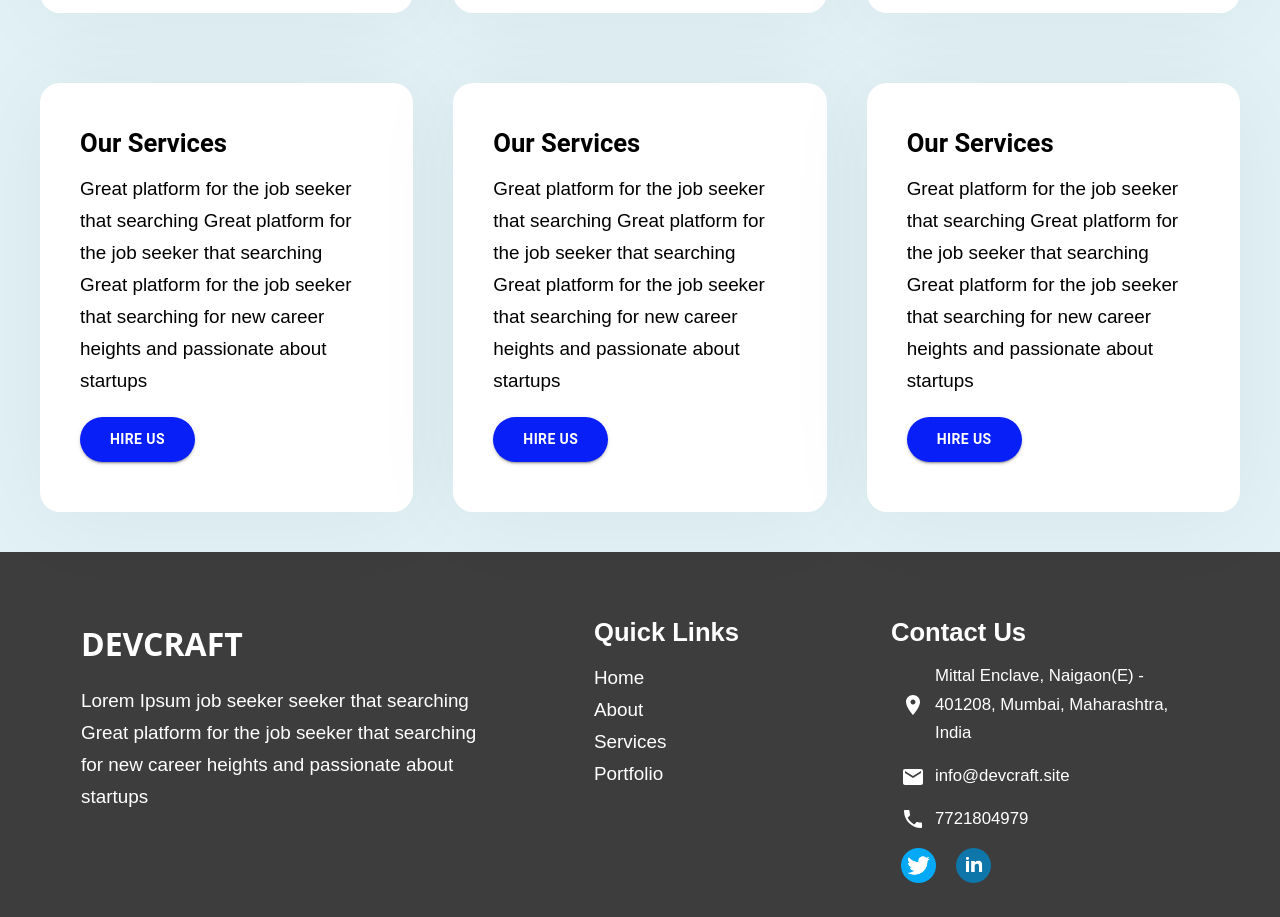
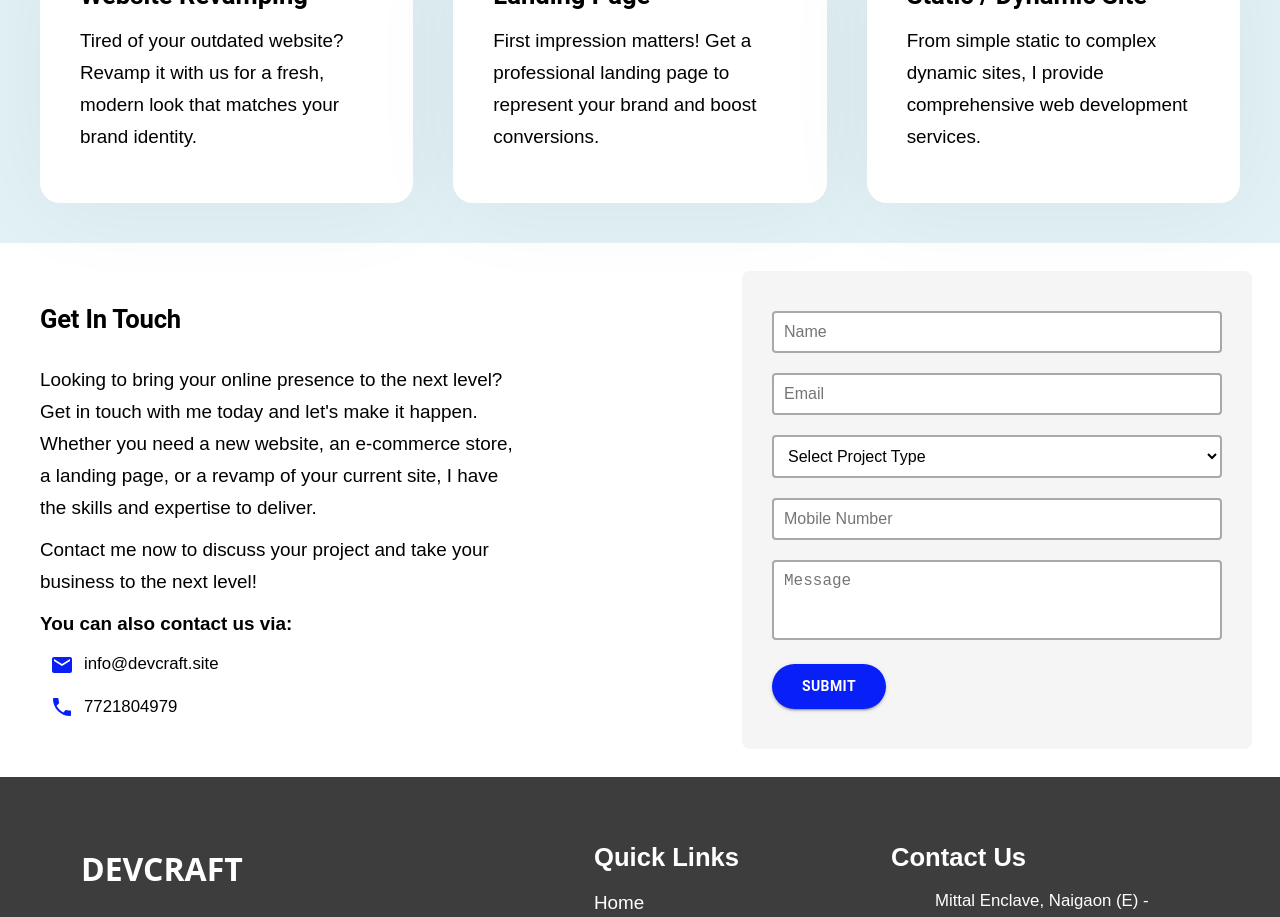
Before and after one commit to KavitaR45/DevCraft, a Next.js app: page / in a window 1280 px wide. Shown: the part 1880-2797 px from the top of the page. Built offline with nearby package versions, Linux system fonts and the light colour scheme.

Commit message:
home page created and content added

```diff
--- a/components/Layout/Footer.js
+++ b/components/Layout/Footer.js
@@ -5,16 +5,15 @@ import Link from "next/link";
 import LocalPhoneIcon from '@material-ui/icons/LocalPhone';
 import MailIcon from '@material-ui/icons/Mail';
 import LocationOnIcon from '@material-ui/icons/LocationOn';
-const Margin8 = {margin:"0 10px"}
 const Footer = () => {
     const desktopMenuItems = [
-        { name: "Home", link: "#feature" },
-        { name: "About", link: "#video" },
-        { name: "Services", link: "#faq" },
-        { name: "Portfolio", link: "#faq" },
+        { name: "Home", link: "#banner" },
+        { name: "About", link: "#about" },
+        { name: "Services", link: "#services" },
     ];
     const theme = useTheme();
     const MarginBottom = {margin:"0 0 14px 0",fontSize:"1.05rem",lineHeight:"1.8rem"}
+    const Margin8 = {margin:"0 10px"}
     return (
         <footer className="footer-deco text-white" style={{ background: `#3D3D3D`, padding: "50px 0 10px 0", }}>
             {/* <img alt='footer-bg-logo' style={{ width: "100%", height: "200px" }} src={"/images/footer-img.png"} /> */}
@@ -22,7 +21,7 @@ const Footer = () => {
                 <Grid item xs={10} sm={10} md={4}>
                     <div>
                         <p className='text-white' style={{ fontSize: "2rem",  fontWeight: "bold", fontFamily: "system-ui", margin: "20px 0" }}>DEVCRAFT</p>
-                        <p className='text-white' style={{...theme.typography.p}}>Lorem Ipsum job seeker seeker that searching Great platform for the job seeker that searching for new career heights and passionate about startups</p>
+                        <p className='text-white' style={{...theme.typography.p}}>From beautiful web design to tailored website development, trust me to bring your digital vision to life. Our web development solutions are customized to fit your unique needs.</p>
                     </div>
                 </Grid>
                 <Grid item xs={10} sm={10} md={2}>
@@ -38,13 +37,13 @@ const Footer = () => {
                 <Grid item xs={10} sm={10} md={3}>
                 <h2 className='text-white' style={{  ...theme.typography.p,marginBottom:"10px" }}>Contact Us</h2>
                 <Grid container alignItems="center" rowSpacing={2}>
-                   <Grid item xs={12} wrap='nowrap' container alignItems="center" style={MarginBottom}><LocationOnIcon style={Margin8} />Mittal Enclave, Naigaon(E) - 401208, Mumbai, Maharashtra, India</Grid>
+                   <Grid item xs={12} wrap='nowrap' container alignItems="center" style={MarginBottom}><LocationOnIcon style={Margin8} />Mittal Enclave, Naigaon (E) - 401208, Mumbai, Maharashtra, India</Grid>
                    <Grid item xs={12} container alignItems="center" style={MarginBottom}><MailIcon style={Margin8} /> info@devcraft.site</Grid>
                    <Grid item xs={12} container alignItems="center" style={MarginBottom}><LocalPhoneIcon style={Margin8} /> 7721804979</Grid>
                 </Grid>
                     <div>
-                        <a href="https://twitter.com/NeuralCMS_ai" aria-label="DevCraft Twitter"><img alt='social-media' style={{ ...IconStyle }} src='/images/twitter.png' aria-label="DevCraft Twitter" /></a>
-                        <a href='https://www.linkedin.com/company/neuralcms' aria-label="DevCraft LinkedIn"><img alt='social-media' style={{ ...IconStyle }} aria-label="DevCraft LinkedIn" src='/images/linkedin.png' /></a>
+                        {/* <a href="https://twitter.com/NeuralCMS_ai" aria-label="DevCraft Twitter"><img alt='social-media' style={{ ...IconStyle }} src='/images/twitter.png' aria-label="DevCraft Twitter" /></a> */}
+                        <a href='https://www.linkedin.com/in/kavita-r-722941205/' target='_blank' aria-label="DevCraft LinkedIn"><img alt='social-media' style={{ ...IconStyle }} aria-label="DevCraft LinkedIn" src='/images/linkedin.png' /></a>
 
                     </div>
                 </Grid>
--- a/components/Layout/Header.js
+++ b/components/Layout/Header.js
@@ -15,16 +15,15 @@ export default function Header() {
   const SocialIcon = () => {
     return (
       <>
-        <a href="https://twitter.com/NeuralCMS_ai" aria-label="DevCraft Twitter"><img alt='social-media' style={{ ...IconStyle }} src='/images/twitter.png' /></a>
-        <a href='https://www.linkedin.com/company/DevCraft' aria-label="DevCraft LinkedIn"><img alt='social-media' style={{ ...IconStyle }} src='/images/linkedin.png' /></a>
+        {/* <a href="https://twitter.com/NeuralCMS_ai" aria-label="DevCraft Twitter"><img alt='social-media' style={{ ...IconStyle }} src='/images/twitter.png' /></a> */}
+        <a href='https://www.linkedin.com/in/kavita-r-722941205/' target='_blank' aria-label="DevCraft LinkedIn"><img alt='social-media' style={{ ...IconStyle }} src='/images/linkedin.png' /></a>
       </>
     )
   }
   const desktopMenuItems = [
-    { name: "Home", link: "#feature" },
-    { name: "About", link: "#video" },
-    { name: "Services", link: "#faq" },
-    { name: "Portfolio", link: "#faq" },
+    { name: "Home", link: "#banner" },
+    { name: "About", link: "#about" },
+    { name: "Services", link: "#services" },
   ];
 
   const Margin8 = {margin:"0 10px"}
@@ -54,7 +53,7 @@ export default function Header() {
                 </Link>
               </Grid>
             ))}
-            <Button variant="contained" color="primary" href={"#"} style={{ ...theme.button.ghost }}>Contact Us</Button>
+            <Button variant="contained" color="primary" href={"#contact"} style={{ ...theme.button.ghost }}>Contact Us</Button>
           </Grid>
           <Grid container wrap='nowrap' item xs={8} className='desktop-display-none' justifyContent={'flex-end'}>
             <IconButton aria-label="CloseMenu" onClick={handleToggleDrawer} style={{ display: { md: 'none' }, color: "white" }}>
--- a/components/banner.js
+++ b/components/banner.js
@@ -4,16 +4,17 @@ export default function Banner(props) {
 
     const theme = useTheme();
     return (
-        <section className={props.sectionClass}
+        <section className={props.sectionClass} id={props.id}
             style={{ background: `${props.banner ? `url(${props.banner}) ${props.bannerColor}` : props.bannerColor}`, }}>
-            <Grid container alignItems="center" justifyContent="space-around">
-                <Grid item xs={12} sm={6} md={6} lg={6} >
+            <Grid container alignItems="center" justifyContent="space-between">
+                <Grid item xs={12} sm={12} md={6} lg={5} >
                     {props.title1 && <h1 style={{ ...theme.typography.h1 }}>{props.title1}</h1>}
                     {props.title2 && <h2 style={{ ...theme.typography.h2 }}>{props.title2}</h2>}
                     <p style={{ ...theme.typography.p }}>{props.para}</p>
                     {props.btn && <Button variant="contained" color="primary" href={props.link} style={{ ...theme.button.primary }}>{props.btn}</Button>}
+
                 </Grid>
-                <Grid item xs={12} sm={6} md={6} lg={6} className={props.imgClass}>
+                <Grid item xs={12} sm={12} md={6} lg={6} className={props.imgClass}>
                     <img src={props.img} style={{ width: "100%" }} />
                 </Grid>
             </Grid>
--- a/components/card.js
+++ b/components/card.js
@@ -4,7 +4,7 @@ export default function Card(props) {
 
     const theme = useTheme();
     return (
-        <section className={props.sectionClass}
+        <section className={props.sectionClass} id="services"
             style={{ background: `${props.banner ? `url(${props.banner}) ${props.bannerColor}` : props.bannerColor}`, }}>
             <Grid container alignItems="center" justifyContent="center" >
                 {props.title2 && <h2 style={{ ...theme.typography.h2 }}>{props.title2}</h2>}
--- /dev/null
+++ b/components/contact.js
@@ -0,0 +1,81 @@
+import React from "react"
+import { useTheme } from "@material-ui/styles";
+import { Grid, Button } from "@material-ui/core";
+import LocalPhoneIcon from '@material-ui/icons/LocalPhone';
+import MailIcon from '@material-ui/icons/Mail';
+
+export default function Contact() {
+    const theme = useTheme();
+
+    function encode(data) {
+        return Object.keys(data)
+            .map(key => encodeURIComponent(key) + "=" + encodeURIComponent(data[key]))
+            .join("&")
+    }
+
+    const handleSubmit = (event) => {
+        console.log("event", event)
+        event.preventDefault()
+        fetch("/", {
+            method: "POST",
+            headers: { "Content-Type": "application/x-www-form-urlencoded" },
+            body: encode({
+                "form-name": "contactForm",
+                "name": event.target.elements.name.value,
+                "email": event.target.elements.email.value,
+                "phone": event.target.elements.phone.value,
+                "project-type": event.target.elements.project - type.value,
+                "msg": event.target.elements.msg.value,
+            })
+        }).then(() => { document.getElementById("myForm").reset() }).catch(error => alert(error))
+    }
+    const projectTypes = [
+        { value: 'wordpress-development', text: 'WordPress Development' },
+        { value: 'ecommerce-development-wordpress', text: 'Ecommerce Development (WordPress)' },
+        { value: 'website-development', text: 'Web Development' },
+        { value: 'website-revamp', text: 'Website Revamping' },
+        { value: 'landing-page', text: 'Landing Page' },
+        { value: 'static-site', text: 'Static Site' },
+        { value: 'dynamic-site', text: 'Dynamic Site' },
+        { value: 'headless-cms-web-development', text: 'Headless CMS Development' },
+        { value: 'erp-development', text: 'ERP Next Development' },
+        { value: 'other', text: 'Others' },
+    ];
+    const MarginBottom = {margin:"0 0 14px 0",fontSize:"1.05rem",lineHeight:"1.8rem"}
+    const Margin8 = {margin:"0 10px",color:"#091FF7"}
+    return (
+        <section id='contact'>
+            <Grid container spacing={3} justifyContent="space-between" alignItems="center">
+                <Grid item xs={12} sm={12} md={6} lg={5}>
+                    <h2 style={{ ...theme.typography.h2 }}>Get In Touch</h2>
+                    <p className="para-text" style={{ ...theme.typography.p }}>Looking to bring your online presence to the next level? Get in touch with me today and let's make it happen. Whether you need a new website, an e-commerce store, a landing page, or a revamp of your current site, I have the skills and expertise to deliver.</p>
+                    <p className="para-text" style={{ ...theme.typography.p }}>Contact me now to discuss your project and take your business to the next level!</p>
+                    <p className="para-text" style={{ ...theme.typography.p,fontWeight:"bold" }}>You can also contact us via:</p>
+                    <Grid container alignItems="center" rowSpacing={2}>
+                   <Grid item xs={12} container alignItems="center" style={MarginBottom}><MailIcon style={Margin8} /> info@devcraft.site</Grid>
+                   <Grid item xs={12} container alignItems="center" style={MarginBottom}><LocalPhoneIcon style={Margin8} /> 7721804979</Grid>
+                </Grid>
+                </Grid>
+                <Grid item xs={12} sm={12} md={6} lg={5} style={{ background: "#F5F5F5", padding: "30px", borderRadius: "8px", color: "#091FF7" }}>
+                    <form id="myForm" netlify="true" name="contactForm" method="POST" data-netlify="true" >
+                        <input type="hidden" name="form-name" value="contactForm" />
+                        <input title="Name should not contains any numeric letters" pattern="[A-Za-z ]{1,32}" placeholder="Name" label="Name" type="text" name="name" required />
+                        <input title="Please enter a valid email address" pattern="[a-z0-9._%+-]+@[a-z0-9.-]+\.[a-z]{2,}$" placeholder="Email" label="Email" type="mail" name="email" required />
+                        <select id="project-type" name="project-type" required>
+                            <option value="">Select Project Type</option>
+                            {projectTypes.map(projectType => (
+                                <option key={projectType.value} value={projectType.value}>
+                                    {projectType.text}
+                                </option>
+                            ))}
+                        </select>
+                        <input pattern="^(\+91[\-\s]?)?[0]?(91)?[789]\d{9}$" title="Please enter a valid phone number" placeholder="Mobile Number" label="Mobile Number" type="tel" name="phone" required />
+                        <textarea placeholder="Message" label="Message" type="text" name="msg" required></textarea>
+                        <Button type="submit" variant="contained" color="primary" href={"#"} style={{ ...theme.button.primary }}  >Submit</Button>
+                    </form>
+                </Grid>
+            </Grid >
+        </section>
+
+    )
+}
--- /dev/null
+++ b/components/seo.js
@@ -0,0 +1,15 @@
+import Head from "next/head";
+
+const SEO = ({ title, description, canonicalUrl }) => {
+  return (
+    <Head>
+      <title>{title}</title>
+      <meta name="description" content={description} />
+      <link rel="canonical" href={canonicalUrl} />
+      <meta name="viewport" content="width=device-width, initial-scale=1" />
+      <meta charSet="utf-8" />
+      <meta name="robots" content="index, follow" />
+    </Head>
+  );
+};
+export default SEO;
--- a/package.json
+++ b/package.json
@@ -13,6 +13,7 @@
     "@material-ui/icons": "^4.11.3",
     "next": "13.2.4",
     "react": "18.2.0",
-    "react-dom": "18.2.0"
+    "react-dom": "18.2.0",
+    "swiper": "^9.1.1"
   }
 }
--- a/pages/_document.js
+++ b/pages/_document.js
@@ -6,6 +6,14 @@ export default function Document() {
       <Head />
       <body>
         <Main />
+        <form style={{display:"none"}} netlify="true" name="contactForm" method="POST" data-netlify="true">
+          <input  type="text" name="name" label="Name"  title="Name should not contains any numeric letters" pattern="[A-Za-z ]{1,32}"  placeholder="Name"  required/>
+          <input   label="Email" type="mail" name="email" title="Please enter a valid email address" pattern="[a-z0-9._%+-]+@[a-z0-9.-]+\.[a-z]{2,}$" placeholder="Email"  required/>
+          <input  label="Mobile Number" type="tel" name="phone"  className="phone" placeholder="Phone" required />
+          <select name='project-type' required/>
+          <textarea  placeholder="Message" label="Message" type="text" name="msg" required/>
+        <button type="submit"  className="contactFormbtn"><span> Submit</span></button>
+        </form>
         <NextScript />
       </body>
     </Html>
--- a/pages/index.js
+++ b/pages/index.js
@@ -1,50 +1,56 @@
 import Banner from '@/components/banner'
 import Card from '@/components/card';
+import Contact from '@/components/contact';
 import Layout from '@/components/Layout';
+import SEO from '@/components/seo';
 import { useTheme } from "@material-ui/styles";
 
 export default function Home() {
   const theme = useTheme();
   const BannerData={
-    title1:"Work that we produce for our clients for our clients",
-    para:'Great platform for the job seeker that searching Great platform for the job seeker that searching Great platform for the job seeker that searching for new career heights and passionate about startups',
+    title1:"Creative Web Development Solutions for Your Business Growth",
+    para:<>Get top-quality web development services for WordPress , E-Commerce, Website Revamping, Landing Page, Static or Dynamic sites and Headless CMS. From creating a stunning website to improving your online presence, I offer tailored and affordable solutions for your unique needs.</>,
     img:"/images/banner/sideImg.png",
     banner:"/images/banner/banner.png",
-    btn:"Hire Us",
-    btnLink:"#",
+    btn:"Hire Me",
+    btnLink:"#contact",
     sectionClass:"banner-section",
     imgClass:"mob-display-none",
-    bannerColor:"#E2F1F6"
+    bannerColor:"#E2F1F6",
+    id:"banner"
   }
   const AboutData={
     title2:"About Me",
-    para:'Great platform for the job seeker that searching Great platform for the job seeker that searching Great platform for the job seeker that searching Great platform for the job seeker that searching Great platform for the job seeker that searching Great platform for the job seeker that searching Great platform for the job seeker that searching for new career heights and passionate about startups',
-    img:"/images/about/main.png",
+    para:<>Hi, I'm a freelance developer with 2+ years of experience. My focus is on building accessible and high-performing digital experiences for clients. I stay up-to-date with the latest technologies and best practices in the industry.<br/><br/>I started my journey in web development field in 2019, with HTML, CSS, and JavaScript. As time passed, I shifted to WordPress and WooCommerce, and gradually started working on React.js, Next.js, Firebase and many more. <br/><br/> I'm dedicated to delivering quality work and providing excellent customer service. Let's work together!</>,
+   img:"/images/about/main.png",
     bannerColor:"#fff",
+    id:"about"
   }
   const CardData={
-    title2:"Our Services",
+    title2:"What I Offer",
     para:'Great platform for the job seeker that searching Great platform for the job seeker that searching Great platform for the job seeker that searching for new career heights and passionate about startups',
     img:"/images/banner/sideImg.png",
     btn:"Hire Us",
     btnLink:"#",
+    id:"services",
     bannerColor:"#E2F1F6",
     cardD:[
-      {title3:"Our Services",para:'Great platform for the job seeker that searching Great platform for the job seeker that searching Great platform for the job seeker that searching for new career heights and passionate about startups',btn:"Hire Us", btnLink:"#",},
-      {title3:"Our Services",para:'Great platform for the job seeker that searching Great platform for the job seeker that searching Great platform for the job seeker that searching for new career heights and passionate about startups',btn:"Hire Us", btnLink:"#",},
-      {title3:"Our Services",para:'Great platform for the job seeker that searching Great platform for the job seeker that searching Great platform for the job seeker that searching for new career heights and passionate about startups',btn:"Hire Us", btnLink:"#",},
-      {title3:"Our Services",para:'Great platform for the job seeker that searching Great platform for the job seeker that searching Great platform for the job seeker that searching for new career heights and passionate about startups',btn:"Hire Us", btnLink:"#",},
-      {title3:"Our Services",para:'Great platform for the job seeker that searching Great platform for the job seeker that searching Great platform for the job seeker that searching for new career heights and passionate about startups',btn:"Hire Us", btnLink:"#",},
-      {title3:"Our Services",para:'Great platform for the job seeker that searching Great platform for the job seeker that searching Great platform for the job seeker that searching for new career heights and passionate about startups',btn:"Hire Us", btnLink:"#",},
+      {title3:"Wordpress Development",para:'High-quality and cost-effective WordPress development solutions for businesses of all sizes.',},
+      {title3:"Website Development",para:'Take your business to the next level with a website that looks great on any screen size.',},
+      {title3:"E-Commerce Development",para:'Launch your online store with ease! From product listings to checkout, I\'ve got you covered.',},
+      {title3:"Website Revamping",para:'Tired of your outdated website? Revamp it with us for a fresh, modern look that matches your brand identity.',},
+      {title3:"Landing Page",para:'First impression matters! Get a professional landing page to represent your brand and boost conversions.',},
+      {title3:"Static / Dynamic Site",para:'From simple static to complex dynamic sites, I provide comprehensive web development services.',},
     ]
   }
   return (
     <>
+    <SEO title='DevCraft - Freelance Web Developer | WordPress | eCommerce | Web Development' description='Looking for a freelance web developer for your WordPress or eCommerce website? DevCraft offers professional web development services to businesses of all sizes.' canonicalUrl='https://devcraft.site'/>
     <Layout>
-
         <Banner {...BannerData}/>
         <Banner {...AboutData}/>
         <Card {...CardData}/>
+        <Contact />
     </Layout>
     </>
   )
--- a/styles/globals.css
+++ b/styles/globals.css
@@ -74,3 +74,17 @@ a {
     display: none !important;
    }
 }
+input,textarea,input:focus,textarea:focus,select{
+  background: transparent;
+  width: 100%;
+  padding: 10px;
+  margin: 10px 0;
+  border: 2px solid darkgray;
+  border-radius:4px;
+  font-size: 16px;
+  background: white;
+}
+textarea{
+    height:80px;
+    resize:none;
+}
--- a/theme.js
+++ b/theme.js
@@ -10,21 +10,21 @@ const theme = createTheme({
   },
   typography: {
     h1: {
-      fontSize: "3rem",
+      fontSize: "2.8rem",
       color: colorVar,
-      lineHeight: "3.8rem",
+      lineHeight: "3.4rem",
       fontWeight: "bold",
     },
     h2: {
-      fontSize: "2.5rem",
-      lineHeight: "3rem",
+      fontSize: "2rem",
+      lineHeight: "2.8rem",
       color: colorVar,
       fontWeight: "bold",
       padding:"15px 0"
     },
     h3: {
-      fontSize: "1.8rem",
-      lineHeight: "3rem",
+      fontSize: "1.5rem",
+      lineHeight: "2.5rem",
       color: colorVar,
       fontWeight: "bold",
     },
```
Also changed, not shown: styles/swiper.min.css (added, +13 -0 lines), public/images/contact.png (added), 1 other file (tests, documents, lock files or other folders).
